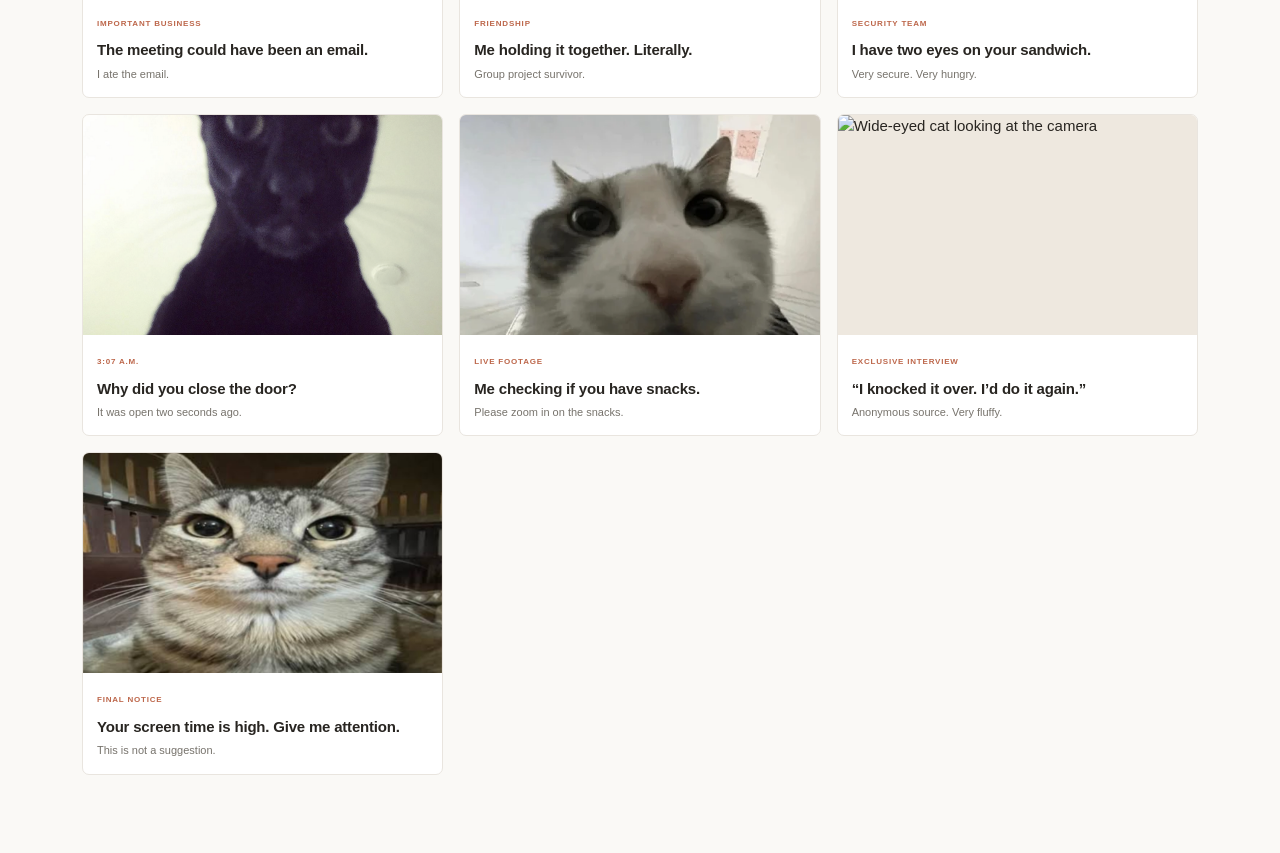
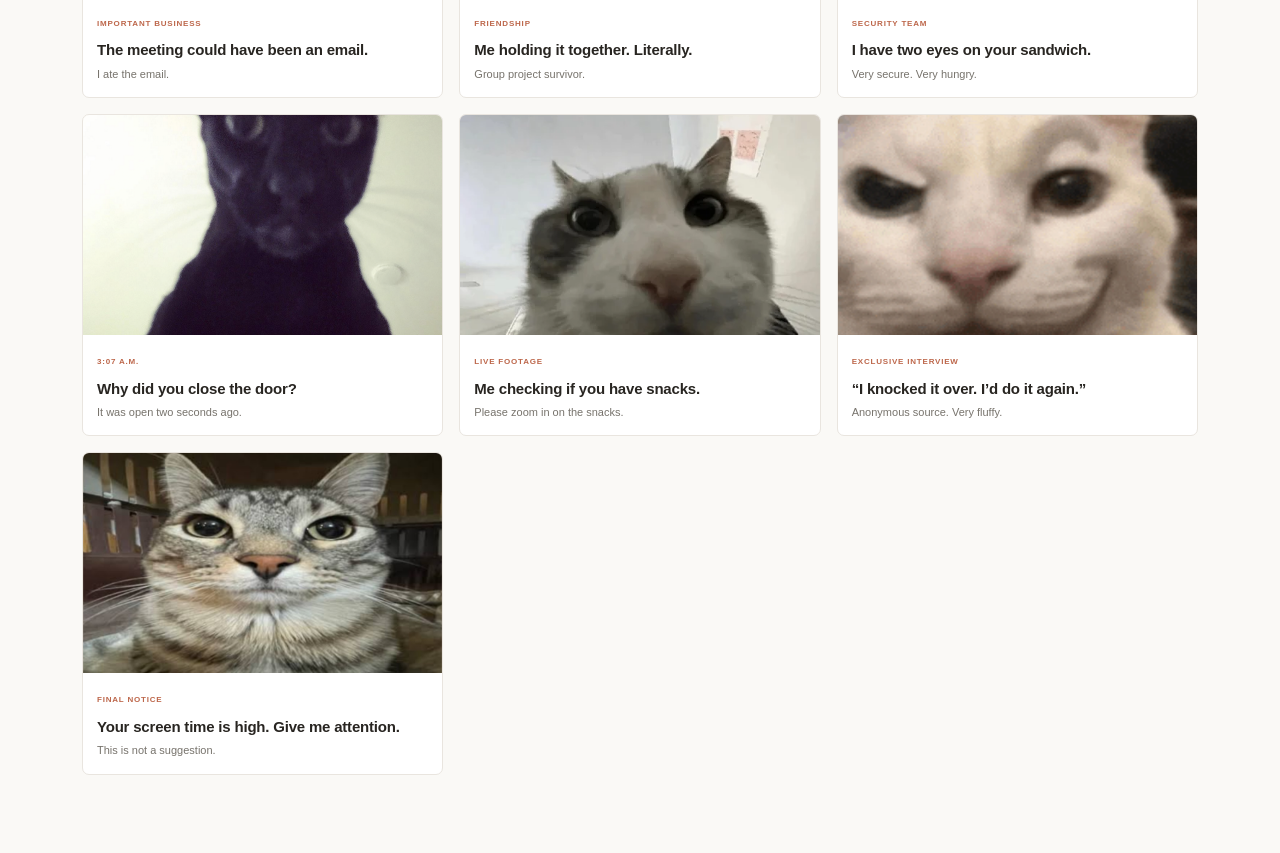
Before and after one commit to meowshmalloww/AttackTheCatWebsite, a website: page index.html in a window 1280 px wide. Shown: the part 2258-3111 px from the top of the page. Drawn offline with Linux system fonts and the light colour scheme.

Commit message:
Fix cat gallery image reference

```diff
--- a/index.html
+++ b/index.html
@@ -53,7 +53,7 @@
         <article class="meme-card"><img src="/assets/cat-odd-eyes.png" alt="White cat with blue and green eyes"><div class="meme-copy"><span class="tag">SECURITY TEAM</span><h3>I have two eyes on your sandwich.</h3><p>Very secure. Very hungry.</p></div></article>
         <article class="meme-card"><img src="/assets/void-cat.png" alt="Black cat staring at the camera"><div class="meme-copy"><span class="tag">3:07 A.M.</span><h3>Why did you close the door?</h3><p>It was open two seconds ago.</p></div></article>
         <article class="meme-card"><img src="/assets/cat-nose.png" alt="Cat's face very close to the camera"><div class="meme-copy"><span class="tag">LIVE FOOTAGE</span><h3>Me checking if you have snacks.</h3><p>Please zoom in on the snacks.</p></div></article>
-        <article class="meme-card"><img src="/assets/cat-stare.png" alt="Wide-eyed cat looking at the camera"><div class="meme-copy"><span class="tag">EXCLUSIVE INTERVIEW</span><h3>“I knocked it over. I’d do it again.”</h3><p>Anonymous source. Very fluffy.</p></div></article>
+        <article class="meme-card"><img src="/assets/smirk-cat.png" alt="White cat looking smug during an interview"><div class="meme-copy"><span class="tag">EXCLUSIVE INTERVIEW</span><h3>“I knocked it over. I’d do it again.”</h3><p>Anonymous source. Very fluffy.</p></div></article>
         <article class="meme-card"><img src="/assets/cat-closeup.png" alt="Gray tabby cat staring into the camera"><div class="meme-copy"><span class="tag">FINAL NOTICE</span><h3>Your screen time is high. Give me attention.</h3><p>This is not a suggestion.</p></div></article>
       </div>
     </section>
```
